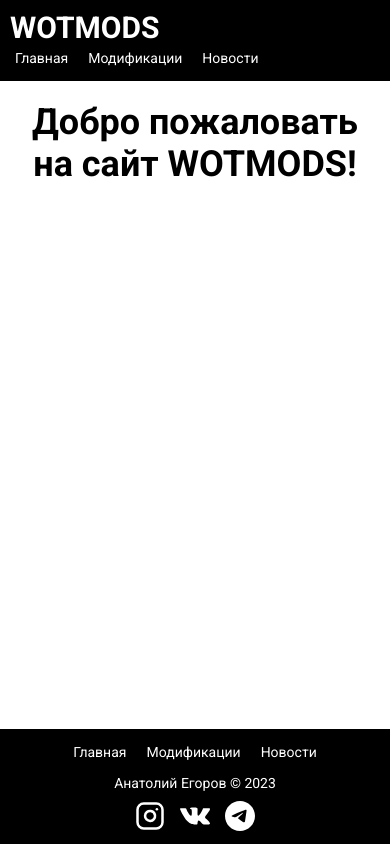
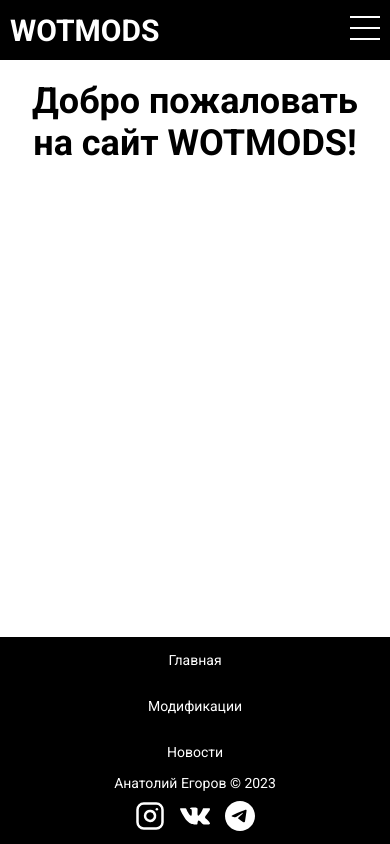
Before and after one commit to silkroadbum/wotmods, a React (Create React App) app: page / in a window 390 px wide. Built offline with nearby package versions, Linux system fonts and the light colour scheme; no server answers.

Commit message:
Добавил бургер меню на мобильных версий

```diff
--- a/src/components/Header/Header.scss
+++ b/src/components/Header/Header.scss
@@ -19,4 +19,75 @@
 .nav {
   display: flex;
   align-items: center;
+  @media (max-width: 768px) {
+    display: none;
+    flex-direction: column;
+    position: fixed;
+    width: 100%;
+    top: 0;
+    left: 0;
+    z-index: 50;
+    overflow-y: auto;
+    padding: 50px 40px;
+    background-color: #000;
+    animation: burgerAnimation 0.4s;
+    &.open {
+      display: flex;
+    }
+  }
 }
+
+.burger-btn {
+  display: none;
+  position: relative;
+  z-index: 50;
+  align-items: center;
+  justify-content: flex-end;
+  width: 30px;
+  height: 30px;
+  background-color: transparent;
+  border: none;
+  cursor: pointer;
+  @media (max-width: 768px) {
+    display: flex;
+  }
+}
+
+.burger-btn span {
+  height: 2px;
+  width: 100%;
+  transform: scale(1);
+  background-color: #fff;
+}
+
+.burger-btn::after,
+.burger-btn::before {
+  content: '';
+  position: absolute;
+  height: 2px;
+  width: 100%;
+  background-color: #fff;
+  transition: all 0.3s ease 0s;
+}
+
+.burger-btn::before {
+  top: 3px;
+}
+
+.burger-btn::after {
+  bottom: 3px;
+}
+
+.burger-btn.active span {
+  transform: scale(0);
+}
+
+.burger-btn.active::before {
+  top: 50%;
+  transform: rotate(-45deg) translate(0, -25%);
+}
+
+.burger-btn.active::after {
+  top: 50%;
+  transform: rotate(45deg) translate(0, 25%);
+}
--- a/src/components/Header/Header.tsx
+++ b/src/components/Header/Header.tsx
@@ -1,17 +1,26 @@
+import { useState } from 'react';
 import { Link } from 'react-router-dom';
 import NavList from '../NavList/NavList';
 import './Header.scss';
 
 function Header() {
+  const [isActive, setIsActive] = useState(false);
+
+  const handleClickButton = () => {
+    setIsActive(!isActive);
+  };
   return (
     <header className="main-header">
       <div className="container container--header">
         <Link to="/" className="main-header__logo">
           WOTMODS
         </Link>
-        <nav className="nav">
+        <nav className={`nav ${isActive ? 'open' : ''}`}>
           <NavList />
         </nav>
+        <button onClick={handleClickButton} className={`burger-btn ${isActive ? 'active' : ''}`}>
+          <span></span>
+        </button>
       </div>
     </header>
   );
--- a/src/components/NavList/NavList.scss
+++ b/src/components/NavList/NavList.scss
@@ -2,6 +2,10 @@
   display: flex;
   align-items: center;
   gap: 10px;
+  @media (max-width: 768px) {
+    flex-direction: column;
+    row-gap: 20px;
+  }
 }
 
 .nav-list__item {
```
